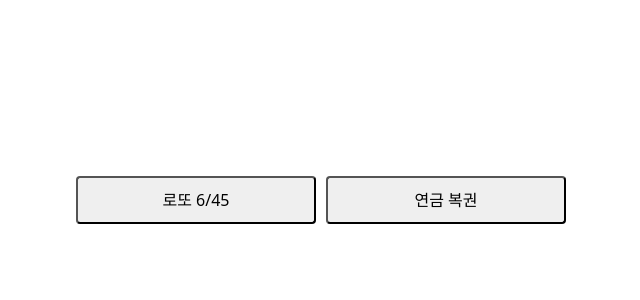
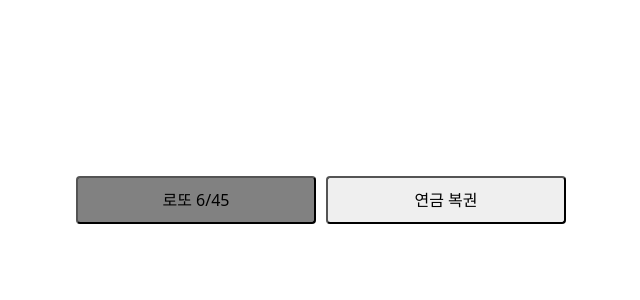
Before and after one commit to hwan-kr/lottery, a React (Create React App) app: page / in a window 1280 px wide. Shown: the top 300 px of the page, without its empty margins (319-959 px from the left). Built offline with nearby package versions, Linux system fonts and the light colour scheme.

Commit message:
버튼 선택 관리 업데이트

```diff
--- a/src/App.js
+++ b/src/App.js
@@ -5,22 +5,47 @@ import { ButtonGroup, ToggleButton, Button } from "react-bootstrap";
 import "./assets/styles/App.css";
 
 function App() {
-    let [selected, setSelected] = useState("");
+    let [selected, setSelected] = useState("lottery");
 
     return (
         <>
             <div className="select-box">
-                <button className={`select-btn ${selected ? "selected" : ""}`}>
-                    로또 6/45
-                </button>
-                <button className="select-btn">연금 복권</button>
-            </div>
-            <div>
-                <div className="lottery"></div>
-                <div className="pension-lottery"></div>
+                <div className="lottery">
+                    <button
+                        onClick={() => {
+                            setSelected("lottery");
+                        }}
+                        className={`select-btn ${
+                            selected === "lottery" ? "selected" : ""
+                        }`}
+                    >
+                        로또 6/45
+                    </button>
+                </div>
+                <div className="pension-lottery">
+                    <button
+                        onClick={() => {
+                            setSelected("pension");
+                        }}
+                        className={`select-btn ${
+                            selected === "pension" ? "selected" : ""
+                        }`}
+                    >
+                        연금 복권
+                    </button>
+                </div>
             </div>
         </>
     );
 }
 
 export default App;
+{
+    /* <div className="lottery-items ">
+    <div>번호 리스트</div>
+    <div>
+        <button>랜덤 번호 추출</button>
+        <button>번호 저장</button>
+    </div>
+</div>; */
+}
--- a/src/assets/styles/App.css
+++ b/src/assets/styles/App.css
@@ -59,3 +59,7 @@
 .select-btn:active {
     background-color: #bfbfbf;
 }
+
+.selected {
+    background-color: #818181;
+}
```
